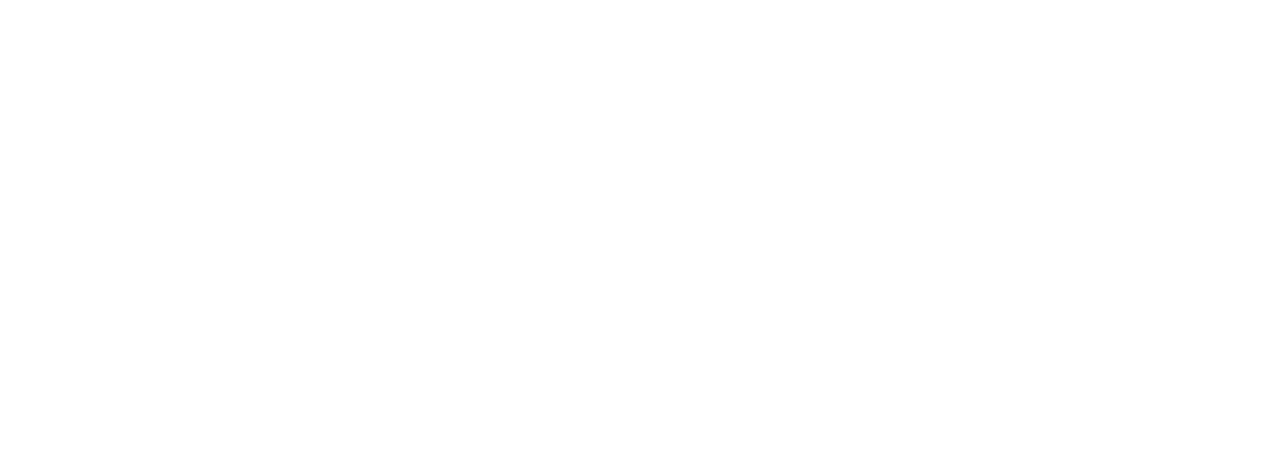
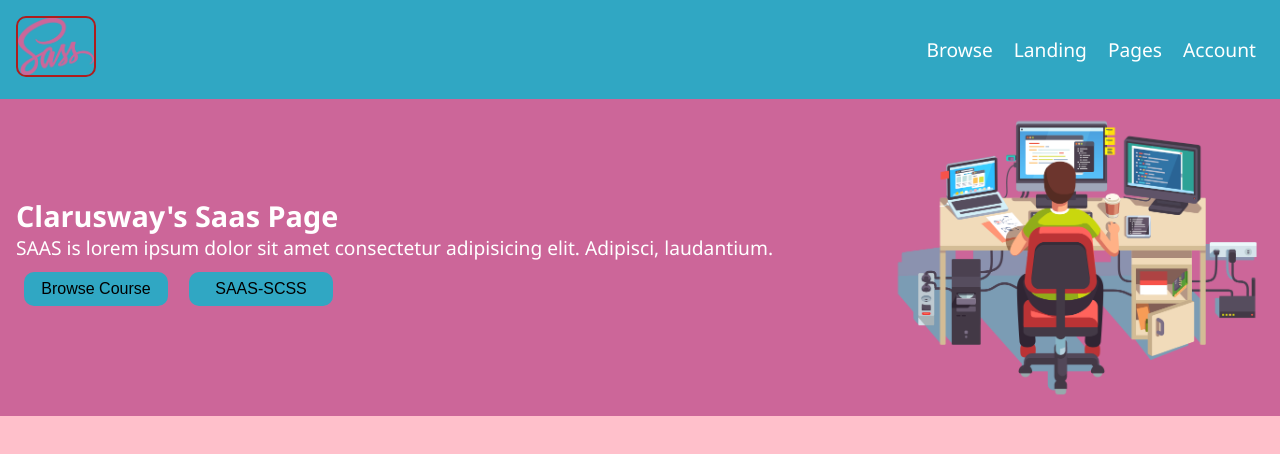
Before and after one commit to eflatuna/in-class, a plain HTML site: page sass/index.html in a window 1280 px wide. Drawn offline with Linux system fonts and the light colour scheme.

Commit message:
sass editlendi

```diff
--- a/sass/index.html
+++ b/sass/index.html
@@ -0,0 +1,37 @@
+<!DOCTYPE html>
+<html lang="en">
+<head>
+  <meta charset="UTF-8">
+  <meta name="viewport" content="width=device-width, initial-scale=1.0">
+  <link rel="stylesheet" href="./style.css">
+  <title>SASS INTRO</title>
+</head>
+<body>
+  <header>
+    <div><img src="./sass.png" alt=""></div>
+    <nav>
+      <ul>
+        <li><a href="#">Browse</a></li>
+        <li><a href="#">Landing</a></li>
+        <li><a href="#">Pages</a></li>
+        <li><a href="#">Account</a></li>
+      </ul>
+    </nav>
+  </header>
+  <main>
+    <section class="banner">
+      <article>
+        <h2>Clarusway's Saas Page</h2>
+        <p>SAAS is lorem ipsum dolor sit amet consectetur adipisicing elit. Adipisci, laudantium.</p>
+
+      <div class="buttons">
+        <button>Browse Course</button>
+        <button>SAAS-SCSS</button>
+      </div>
+    </article>
+    <img src="./banner-img.png"  alt="">
+    </section>
+  </main>
+
+</body>
+</html>
--- a/sass/style.scss
+++ b/sass/style.scss
@@ -0,0 +1,90 @@
+* {
+	margin: 0;
+	padding: 0;
+	box-sizing: border-box;
+}
+
+//!Variable Declaration
+
+$bgColor: pink;
+$fontColor: white;
+$fontSize: 1.2rem;
+$fontFamily: "Segoe UI", Tahoma, Geneva, Verdana, sans-serif;
+$navBgColor: #30a7c3;
+$myBorder: 2px solid rgb(175, 29, 29);
+$myLinkSize: 1rem;
+$bannerBgColor: #cc6699;
+
+//!Variable Usage
+
+body {
+	font-family: $fontFamily;
+	background-color: $bgColor;
+	color: $fontColor;
+	font-size: $fontSize;
+}
+
+//!HEADER//
+
+header {
+	background-color: $navBgColor;
+	display: flex;
+	justify-content: space-between;
+  align-items: center;
+  padding:1rem;
+
+	img {
+		width: 80px;
+    border:$myBorder;
+    border-radius: 10px;
+	}
+	nav {
+		a {
+			color:$fontColor;
+      text-decoration: none;
+      padding: 0.5rem;
+		}
+    ul {
+      list-style-type: none;
+    }
+    li {
+      display: inline-block;
+      &:hover {
+        text-decoration: underline;
+      }
+    }
+	}
+}
+
+//!HEADER//
+
+main {
+  .banner {
+    display: flex;
+    justify-content: space-between;
+    align-items: center;
+    background-color: $bannerBgColor;
+    padding: 1rem;
+    line-height: 2rem;
+  }
+  button {
+    padding: 0.5rem;
+    background-color: $navBgColor;
+    border: none;
+    border-radius: 10px;
+    font-size: $myLinkSize;
+    width: 9rem;
+    margin-right: 0.5rem;
+    margin-top: 1.5rem;
+    margin: .5rem;
+    &:hover{
+      background-color: $bgColor;
+      cursor: pointer;
+    }
+  }
+  img {
+    width: 30%;
+    min-width: 300px;
+    max-width: 400px;
+  }
+}
```
Also changed, not shown: sass/style.css, 1 other file.
